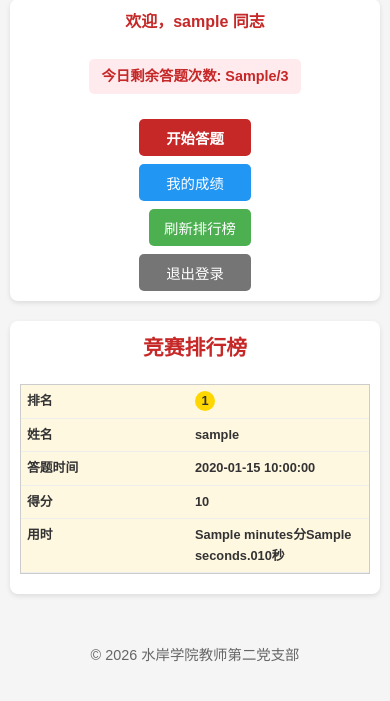
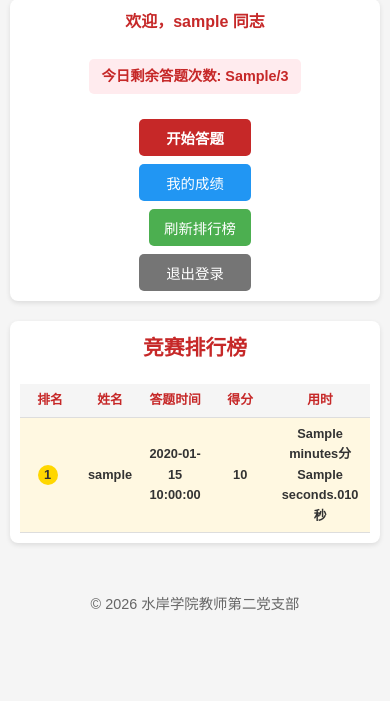
Before and after one commit to jiangqiongming/jingsai, a Flask app: template templates/rankings.html in a window 390 px wide. Shown: the part 123-824 px from the top of the page. Run offline with Flask 3, Linux system fonts and the light colour scheme; the template is opened without the code that fills it: most values are stand-ins (such as "Sample title", 1, 10 or a date in 2020).

Commit message:
Add files via upload

```diff
--- a/app_final.py
+++ b/app_final.py
@@ -707,4 +707,7 @@ def logout():
     return redirect(url_for('index'))
 
 if __name__ == '__main__':
-    app.run(debug=True)
+    # 从环境变量获取端口，默认为5000
+    import os
+    port = int(os.environ.get('PORT', 5000))
+    app.run(host='0.0.0.0', port=port, debug=False)
--- a/requirements.txt
+++ b/requirements.txt
@@ -1 +1,5 @@
 Flask==2.3.3
+Flask-SocketIO==5.3.6
+Flask-CORS==4.0.0
+python-socketio==5.8.0
+eventlet==0.33.3
--- a/templates/login.html
+++ b/templates/login.html
@@ -137,7 +137,7 @@
                     {% endfor %}
                 </select>
             </div>
-            <button type="submit" class="btn">开始竞赛</button>
+            <button type="submit" class="btn">点击登录</button>
         </form>
     </div>
 </body>
--- a/templates/quiz.html
+++ b/templates/quiz.html
@@ -279,7 +279,11 @@
             }
 
             .ranking-section {
-                order: -1;
+                order: 1; /* 确保排名显示在题目之后 */
+            }
+
+            .quiz-section {
+                order: 0; /* 确保题目显示在排名之前 */
             }
         }
 
--- a/templates/rankings.html
+++ b/templates/rankings.html
@@ -290,6 +290,8 @@
 
             table {
                 font-size: 0.9rem;
+                display: table;
+                width: 100%;
             }
 
             th, td {
@@ -344,10 +346,14 @@
 
             table {
                 font-size: 0.8rem;
+                display: table;
+                width: 100%;
+                overflow-x: auto;
             }
 
             th, td {
                 padding: 6px 8px;
+                min-width: 60px;
             }
 
             .rank-badge {
@@ -365,50 +371,6 @@
             .start-btn, .records-btn, .refresh-btn, .logout-btn {
                 padding: 8px 15px;
                 font-size: 0.9rem;
-            }
-        }
-
-        /* 表格在小屏幕上的优化 */
-        @media (max-width: 400px) {
-            table {
-                display: block;
-                overflow-x: auto;
-                white-space: nowrap;
-            }
-
-            thead, tbody, th, td, tr {
-                display: block;
-            }
-
-            thead tr {
-                position: absolute;
-                top: -9999px;
-                left: -9999px;
-            }
-
-            tr {
-                border: 1px solid #ccc;
-                margin-bottom: 10px;
-            }
-
-            td {
-                border: none;
-                border-bottom: 1px solid #eee;
-                position: relative;
-                padding-left: 50%;
-                text-align: left;
-                white-space: normal;
-            }
-
-            td:before {
-                position: absolute;
-                top: 6px;
-                left: 6px;
-                width: 45%;
-                padding-right: 10px;
-                white-space: nowrap;
-                font-weight: bold;
-                content: attr(data-label);
             }
         }
     </style>
@@ -448,7 +410,7 @@
                 <tbody>
                     {% for item in rankings %}
                     <tr class="{% if item.rank == 1 %}rank-1{% elif item.rank == 2 %}rank-2{% elif item.rank == 3 %}rank-3{% endif %} {% if item.is_current_user %}current-user{% endif %}">
-                        <td data-label="排名">
+                        <td>
                             {% if item.rank == 1 %}
                                 <span class="rank-badge">1</span>
                             {% elif item.rank == 2 %}
@@ -459,10 +421,10 @@
                                 {{ item.rank }}
                             {% endif %}
                         </td>
-                        <td data-label="姓名">{{ item.username }}</td>
-                        <td data-label="答题时间">{{ item.timestamp }}</td>
-                        <td data-label="得分">{{ item.score }}</td>
-                        <td data-label="用时">{{ item.minutes }}分{{ item.seconds }}.{{ "%03d"|format(item.milliseconds) }}秒</td>
+                        <td>{{ item.username }}</td>
+                        <td>{{ item.timestamp }}</td>
+                        <td>{{ item.score }}</td>
+                        <td>{{ item.minutes }}分{{ item.seconds }}.{{ "%03d"|format(item.milliseconds) }}秒</td>
                     </tr>
                     {% endfor %}
                 </tbody>
```
Also changed, not shown: README.md, 2 other files.
